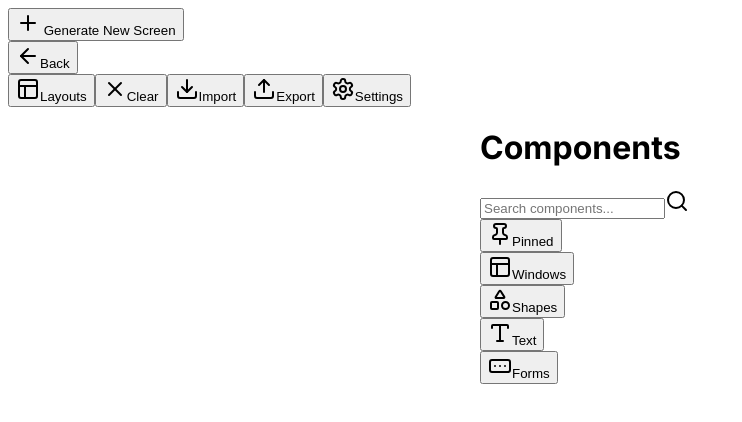
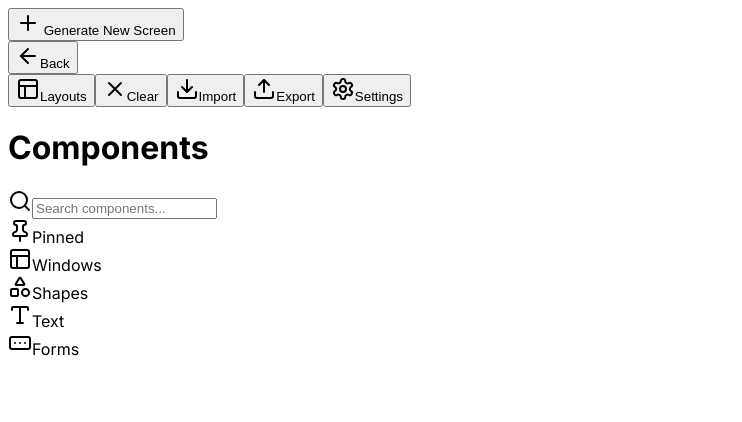
Before and after one commit to IyaadArshad/brs-demo, a Next.js app: page /diagrams in a window 1280 px wide. Shown: the top 422 px of the page, without its empty margins (0-742 px from the left). Built offline with nearby package versions, Linux system fonts and the light colour scheme.

Commit message:
Refactor ComponentsDialog layout and styling for improved usability and aesthetics

```diff
--- a/app/diagrams/page.tsx
+++ b/app/diagrams/page.tsx
@@ -649,16 +649,16 @@ function ComponentsDialog({
       ) : (
         <>
           <h1 className="text-4xl font-semibold mb-8">Components</h1>
-          <div className="mb-4">
+          <div className="mb-6">
             <div className="relative">
+              <Search className="absolute left-3 top-1/2 transform -translate-y-1/2 h-4 w-4 text-gray-400" />
               <Input
                 type="text"
                 placeholder="Search components..."
                 value={searchTerm}
                 onChange={(e) => setSearchTerm(e.target.value)}
-                className="w-full pl-8"
+                className="w-full pl-10 bg-white border-gray-200 focus:border-gray-300 focus:ring-gray-300"
               />
-              <Search className="absolute left-2 top-1/2 transform -translate-y-1/2 h-4 w-4 text-gray-500" />
             </div>
           </div>
           {searchTerm ? (
@@ -708,21 +708,17 @@ function ComponentsDialog({
                 </>
               )
           ) : (
-            <div className="grid grid-cols-2 gap-4">
+            <div className="grid grid-cols-2 gap-3">
               {componentCategories.map((category) => (
               <div
                 key={category.id}
-                className="bg-white rounded-lg p-4 shadow hover:shadow-lg transform hover:scale-105 transition hover:bg-gray-100 cursor-pointer"
+                className="bg-white hover:bg-gray-50 border border-gray-200 rounded-md p-2 shadow-sm hover:shadow transition-all cursor-pointer"
                 onClick={() => setSelectedCategory(category.id)}
               >
-                <Button
-                variant="ghost"
-                size="lg"
-                className="h-32 w-full flex flex-col items-center justify-center border-none"
-                >
-                <category.icon className="h-8 w-8 mb-2" />
-                <span>{category.name}</span>
-                </Button>
+                <div className="flex flex-col items-center justify-center h-24">
+                  <category.icon className="h-6 w-6 mb-2 text-gray-600" />
+                  <span className="text-sm font-medium text-gray-700">{category.name}</span>
+                </div>
               </div>
               ))}
             </div>
@@ -1347,7 +1343,7 @@ export default function DiagramGenerator() {
         }`}
       >
         {/* Top Bar */}
-        <div className="flex justify-between items-center p-4">
+        <div className="flex justify-between items-center p-4 bg-gray-50 border-b border-gray-200">
           <Button
             variant="ghost"
             onClick={() => setIsEditorOpen(false)}
@@ -1400,17 +1396,19 @@ export default function DiagramGenerator() {
         <div className="flex h-[calc(100vh-64px)]">
           {/* Left Sidebar - Components */}
             <div
-              className="bg-gray-100 rounded-tr-lg rounded-br-lg p-4 flex flex-col relative border border-gray-200 shadow-lg"
-              style={{ width: `${sidebarWidth}px`, minWidth: '200px', maxWidth: '400px', margin: 'auto', marginTop: '20px', marginBottom: '20px' }}
+              className="h-full bg-gray-50 border-r border-gray-200 flex flex-col relative"
+              style={{ width: `${sidebarWidth}px`, minWidth: '200px', maxWidth: '400px' }}
             >
-              <ComponentsDialog
-              open={true}
-              onOpenChange={() => {}}
-              triggerRef={useRef<HTMLButtonElement | null>(null)}
-              className="components-sidebar"
-              />
+              <div className="flex-1 overflow-y-auto p-6">
+                <ComponentsDialog
+                open={true}
+                onOpenChange={() => {}}
+                triggerRef={useRef<HTMLButtonElement | null>(null)}
+                className="h-full"
+                />
+              </div>
               <div
-              className="absolute top-0 right-0 w-1 h-full cursor-col-resize"
+              className="absolute top-0 right-0 w-1 h-full cursor-col-resize hover:bg-gray-300 transition-colors"
               onMouseDown={handleSidebarResize}
               />
             </div>
```
